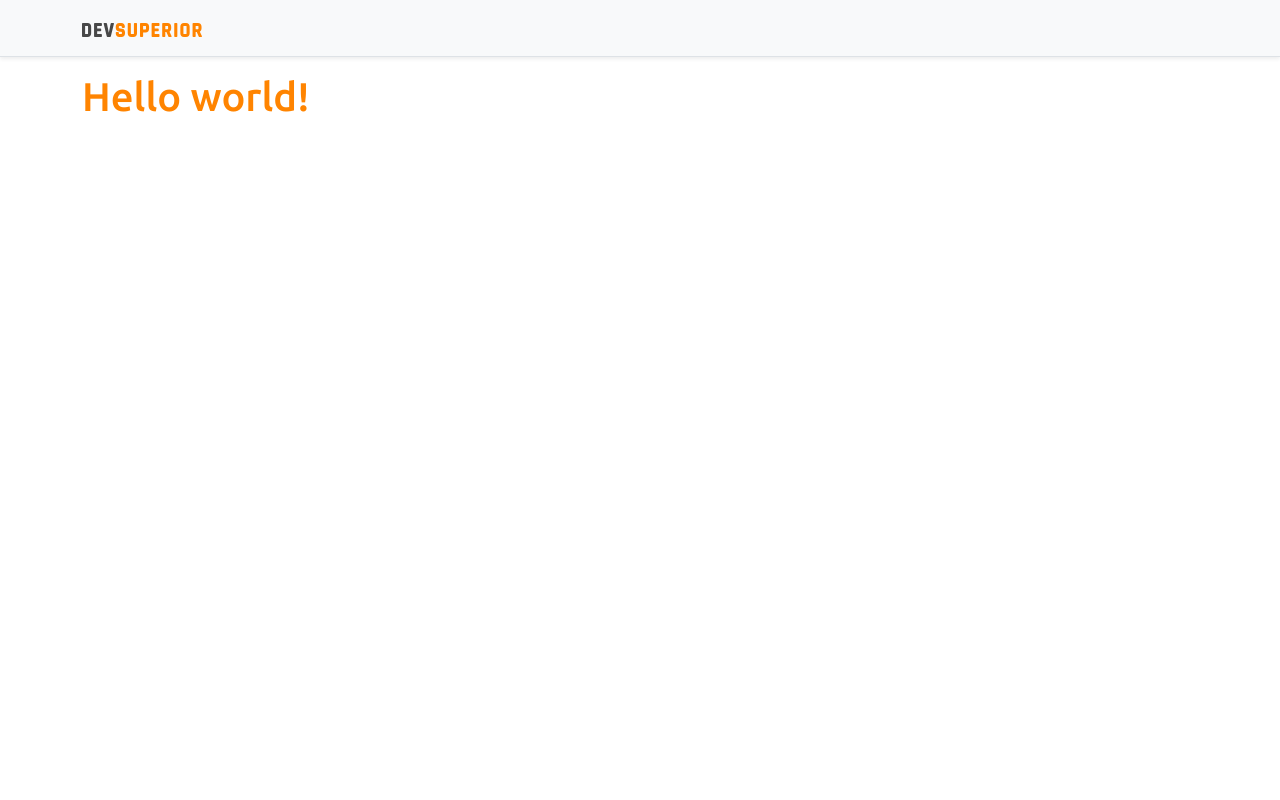
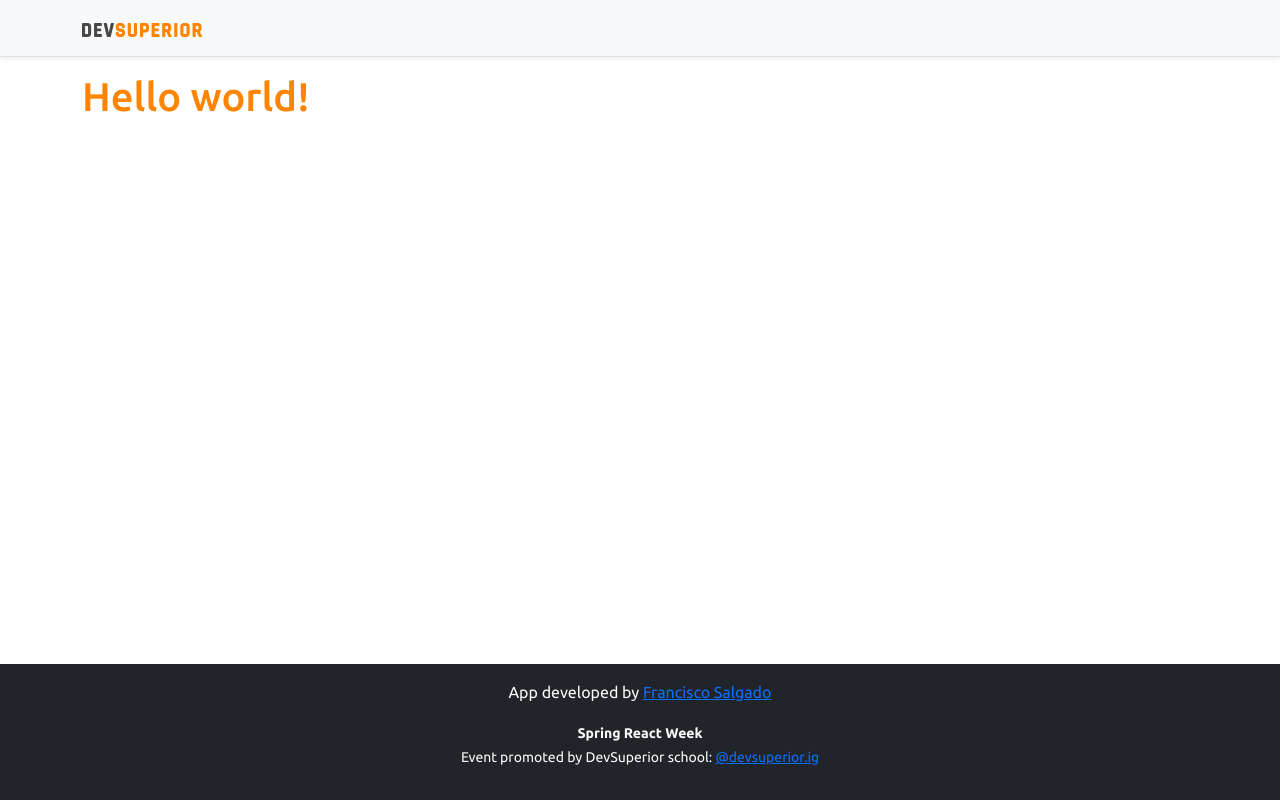
Before and after one commit to Ciskow/sales-app, a React (Create React App) app in the folder frontend/: page / in a window 1280 px wide. Built offline with nearby package versions, Linux system fonts and the light colour scheme.

Commit message:
Add Footer

```diff
--- a/frontend/src/App.tsx
+++ b/frontend/src/App.tsx
@@ -1,3 +1,4 @@
+import Footer from "components/Footer";
 import NavBar from "components/NavBar";
 
 function App() {
@@ -7,6 +8,7 @@ function App() {
       <div className="container">
         <h1 className="text-primary">Hello world!</h1>
       </div>
+      <Footer />
     </>
   );
 }
--- /dev/null
+++ b/frontend/src/components/Footer/index.tsx
@@ -0,0 +1,13 @@
+function Footer() {
+    return (
+        <footer className="footer mt-auto py-3 bg-dark">
+            <div className="container">
+                <p className="text-light">App developed by <a href="https://github.com/ciskow" target="_blank" rel="noreferrer">Francisco Salgado</a></p>
+                <p className="text-light"><small><strong>Spring React Week</strong><br />
+                    Event promoted by DevSuperior school: <a href="https://instagram.com/devsuperior.ig" target="_blank" rel="noreferrer">@devsuperior.ig</a></small></p>
+            </div>
+        </footer>
+    );
+}
+
+export default Footer;
```
